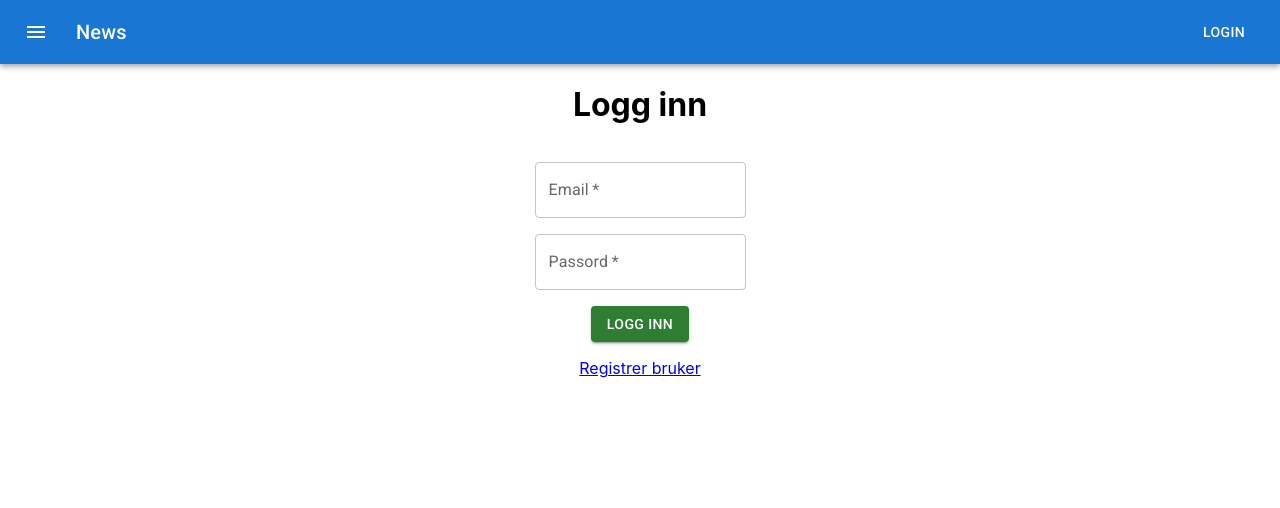
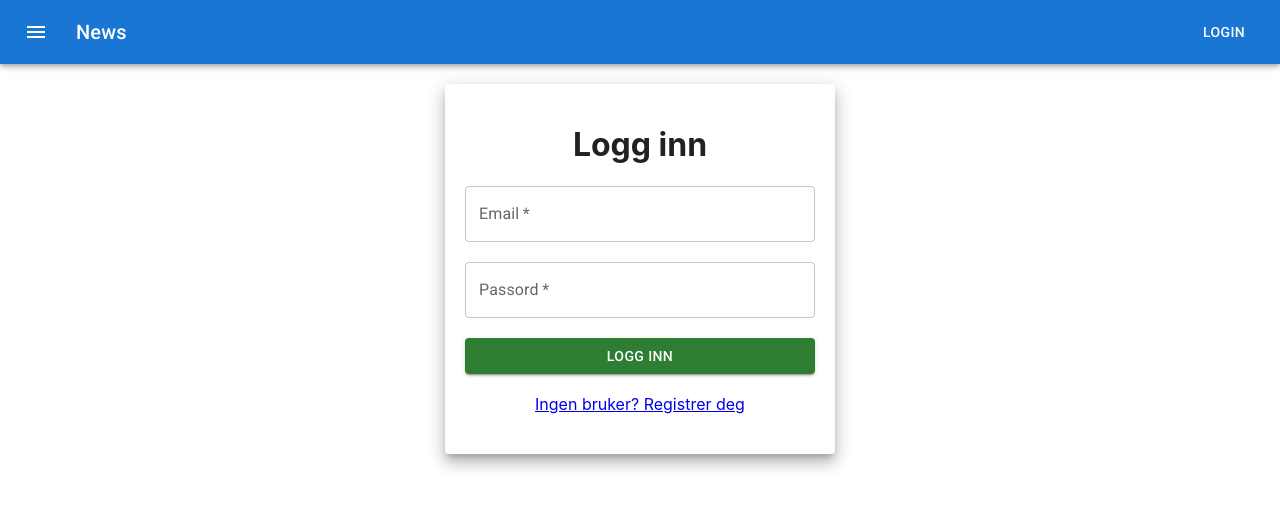
Before and after one commit to eriksalv/turvenn-tdt4140, a React (Create React App) app in the folder frontend/: page / in a window 1280 px wide. Shown: the top 508 px of the page. Built offline with nearby package versions, Linux system fonts and the light colour scheme.

Commit message:
feat(#4) login og register fix

```diff
--- a/frontend/src/pages/Login.jsx
+++ b/frontend/src/pages/Login.jsx
@@ -1,9 +1,17 @@
 import React, { useState } from "react";
-import TextField from '@mui/material/TextField';
-import Button from '@mui/material/Button';
-import Grid from '@mui/material/Grid';
-import { Link } from 'react-router-dom'
+import TextField from "@mui/material/TextField";
+import Button from "@mui/material/Button";
+import Paper from "@mui/material/Paper";
+import Grid from "@mui/material/Grid";
+import { Link } from "react-router-dom";
 
+const paperStyle = {
+  padding: 20,
+  height: 330,
+  width: 350,
+  margin: "20px auto",
+};
+const inputStyle = { margin: "0px 0px 20px" };
 
 function Login() {
   const [formData, setFormData] = useState({
@@ -28,38 +36,52 @@ function Login() {
   return (
     <div>
       <form onSubmit={onSubmit}>
+        <Paper elevation={10} style={paperStyle}>
           <Grid
-      container spacing={2} columnSpacing={{ xs: 0, sm: 0, md: 0 }}
+            container
+            spacing={5}
+            columnSpacing={{ xs: 0, sm: 0, md: 0 }}
             direction="column"
             alignItems="center"
           >
-<Grid item xs={12}><h1 className="">Logg inn</h1></Grid>
+            <Grid item xs={12}>
+              <h1 className="">Logg inn</h1>
+            </Grid>
 
-<Grid item xs={12}>
             <TextField
               required
               id="email"
+              fullWidth
+              label="Email"
+              placeholder="Skriv inn Email"
+              variant="outlined"
+              onChange={onChange}
+              style={inputStyle}
+            />
 
-        label="Email"
-         variant="outlined"
-         onChange={onChange} />
-         </Grid>
-        <Grid item xs={12}>
             <TextField
-
+              fullWidth
               required
+              placeholder="Skriv inn passord"
               id="password"
               label="Passord"
               type="password"
+              style={inputStyle}
             />
+
+            <Button
+              style={inputStyle}
+              fullWidth
+              variant="contained"
+              id="onSubmit"
+              color="success"
+            >
+              Logg inn
+            </Button>
+
+            <Link to="/register">Ingen bruker? Registrer deg</Link>
           </Grid>
-        <Grid item xs={5}>
-        <Button variant="contained" id="onSubmit" color="success">Logg inn</Button>
-        </Grid>
-        <Grid item xs={6}>
-        <Link to="/register">Registrer bruker</Link>
-        </Grid>
-        </Grid>
+        </Paper>
       </form>
     </div>
   );
--- a/frontend/src/pages/Register.jsx
+++ b/frontend/src/pages/Register.jsx
@@ -1,9 +1,10 @@
 import { inputUnstyledClasses } from "@mui/base";
-import { TextField, Grid, Paper, Avatar, Button } from "@mui/material";
+import { TextField, Grid, Paper, Button } from "@mui/material";
 import { padding } from "@mui/system";
 import React, { useState } from "react";
 import { useSelector, useDispatch } from "react-redux";
 import { register } from "../features/auth/authSlice";
+import { Link } from "react-router-dom";
 
 function Register() {
   const [formData, setFormData] = useState({
@@ -22,8 +23,13 @@ function Register() {
     (state) => state.auth
   );
 
-  const paperStyle = {padding:20, height:'70vh', width:280, margin:'20px auto'};
-  const inputStyle = {margin: '0px 0px 20px'}
+  const paperStyle = {
+    padding: 20,
+    height: 500,
+    width: 350,
+    margin: "20px auto",
+  };
+  const inputStyle = { margin: "0px 0px 20px" };
 
   const onChange = (e) => {
     setFormData((prevState) => ({
@@ -40,75 +46,77 @@ function Register() {
   };
 
   return (
-
     <main>
       <Grid>
         <Paper elevation={10} style={paperStyle}>
-          <Grid align='center'>
-            <Avatar>T</Avatar>
-            <h2>Bli en Turvenn: {message}</h2>
-          </Grid >
+          <Grid align="center">
+            <h2>Bli en Turvenn</h2>
+          </Grid>
           <Grid className="flex-container">
             <form onSubmit={onSubmit}>
               <TextField
-                  label='Fornavn'
-                  placeholder='Skriv inn fornavn'
+                label="Fornavn"
+                placeholder="Skriv inn fornavn"
                 required
+                onChange={onChange}
                 fullWidth
-                  value={firstName}
+                id = "fornavn"
                 style={inputStyle}
               />
               <TextField
-                  label='Etternavn'
-                  placeholder='Skriv inn etternavn'
                 required
+                id="lastname"
                 fullWidth
-                  value={lastName}
+                label="Etternavn"
+                placeholder="Skriv inn etternavn"
+                variant="outlined"
+                onChange={onChange}
                 style={inputStyle}
               />
               <TextField
                 label="Email"
                 type="email"
-                  placeholder='Skriv inn email'
+                placeholder="Skriv inn email"
                 required
+                onChange={onChange}
                 fullWidth
-                  value={email}
+                id="email"
                 style={inputStyle}
               />
               <TextField
                 label="Passord"
                 type="password"
-                  placeholder='Velg passord'
+                placeholder="Velg passord"
                 required
+                onChange={onChange}
                 fullWidth
-                  value={password}
+                id="password"
                 style={inputStyle}
               />
               <TextField
                 label="Bekreft passord"
                 type="password"
-                placeholder='Bekreft valgt passord'
+                placeholder="Bekreft valgt passord"
                 required
+                onChange={onChange}
                 fullWidth
-                value={confirmedPassword}
+                id="ComfirmedPassword"
                 style={inputStyle}
               />
 
-                <Button type="submit" variant="contained" fullWidth>
+              <Button
+                type="submit"
+                variant="contained"
+                fullWidth
+                color="success"
+              >
                 Registrer deg
               </Button>
-
+              <Link to="/">Allerede bruker? Logg inn</Link>
             </form>
           </Grid>
         </Paper>
       </Grid>
-
-
-
-
-
-
-
     </main>
   );
 }
```
Lines whose indentation alone changed are shown as unchanged.
